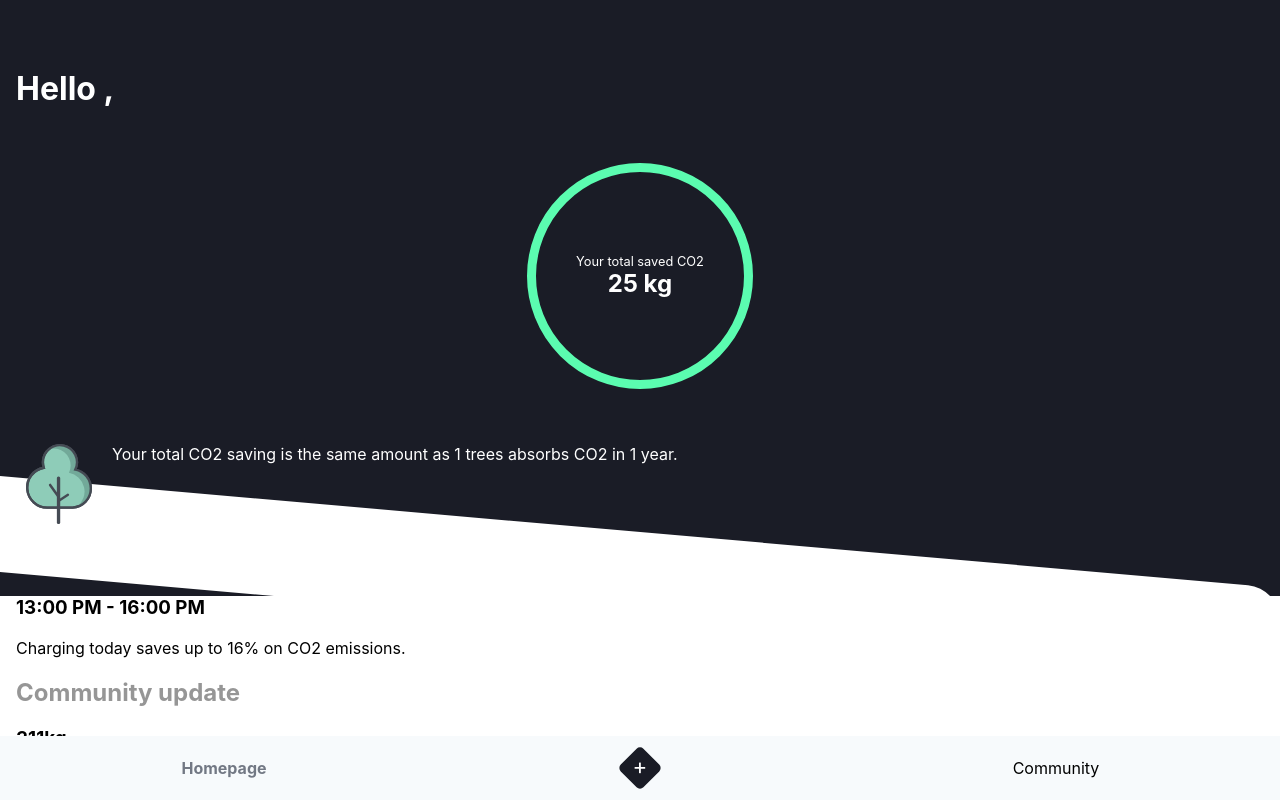
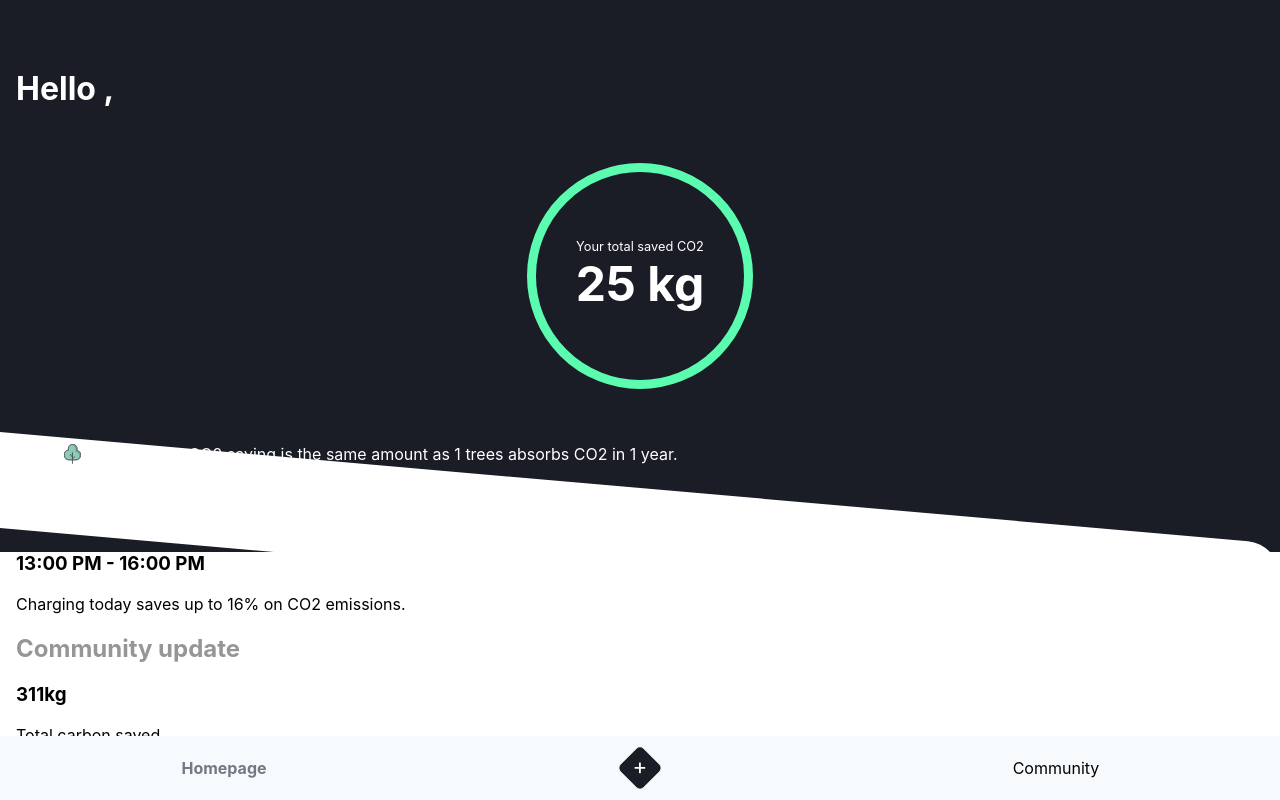
Before and after one commit to joanpadolina/co2-next-dashboard, a Next.js app: page / in a window 1280 px wide. Shown: the top 800 px of the page. Built offline with nearby package versions, Linux system fonts and the light colour scheme; no server answers.

Commit message:
header font

```diff
--- a/styles/components/header-main.css
+++ b/styles/components/header-main.css
@@ -55,16 +55,17 @@
 
 .header__carbon-amount {
     margin: 0;
+    font-size: 3rem;
 }
 .header__body {
     display: flex;
+    margin: 2rem 0;
 }
 .header__body:before {
     content: "";
     display: block;
     position: relative;
     width: 5rem;
-    height: 5rem;
     margin-right: var(--s-default);
     background: url('../../public/icons/icon-tree.svg') no-repeat;
     background-position: 75% 40%;
```
